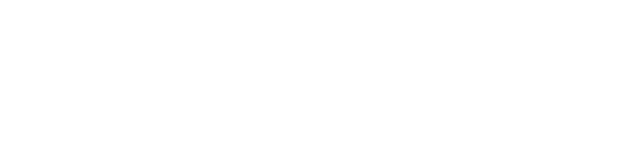
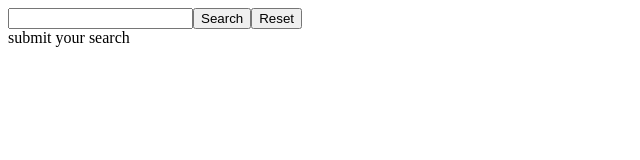
Before and after one commit to SanchitB23/dictionary-app, a Gatsby site: page / in a window 1280 px wide. Shown: the whole page, without its empty margins (0-640 px from the left). Built offline with nearby package versions, Linux system fonts and the light colour scheme; Gatsby itself is replaced by a stand-in of ours.

Commit message:
Added SearchBox.tsx and constructed Page 1 basic data

```diff
--- /dev/null
+++ b/src/components/SearchBox.tsx
@@ -0,0 +1,26 @@
+import React from 'react';
+
+interface SearchBoxInterface {
+    searchText: string,
+    setSearchText: (e: React.ChangeEvent<HTMLInputElement>) => void
+    onSubmit: () => void
+    onReset: () => void
+}
+
+const SearchBox: React.FC<SearchBoxInterface> = ({searchText, setSearchText, onSubmit, onReset}) => {
+    const onSubmitForm = (e: React.SyntheticEvent) => {
+        e.preventDefault()
+        onSubmit()
+    }
+    return (
+        <React.Fragment>
+            <form onSubmit={onSubmitForm} onReset={onReset}>
+                <input type="search" value={searchText} onChange={setSearchText}/>
+                <button type="submit">Search</button>
+                <button type="reset">Reset</button>
+            </form>
+        </React.Fragment>
+    );
+};
+
+export default SearchBox;
--- /dev/null
+++ b/src/components/TextData.tsx
@@ -0,0 +1,16 @@
+import React from 'react';
+
+interface TextDataProps {
+    data: {}
+}
+
+const TextData: React.FC<TextDataProps> = ({data}) => {
+    console.log(data)
+    return (
+        <React.Fragment>
+            Hello
+        </React.Fragment>
+    );
+};
+
+export default TextData;
--- a/src/pages/index.tsx
+++ b/src/pages/index.tsx
@@ -1,11 +1,33 @@
-import React from 'react';
+import React, {useCallback, useState} from 'react';
+import SearchBox from "../components/SearchBox";
+import TextData from "../components/TextData";
 
 const Index = () => {
-  return (
-      <div>
+    const [searchText, setSearchText] = useState('')
+    const [isReset, setIsReset] = useState(true)
+    const [isLoading, setIsLoading] = useState(false)
+    const [data, setData] = useState({})
 
-      </div>
-  );
+    const setText = (e: React.ChangeEvent<HTMLInputElement>) => {
+        setSearchText(e.target.value)
+        setIsReset(true)
+    }
+
+    const onsubmitSearch = useCallback(() => {
+        setIsLoading(true)
+        setIsReset(false)
+        setData({text: searchText})
+        setIsLoading(false)
+    }, [searchText])
+
+    const onReset = () => setIsReset(true)
+
+    return (
+        <React.Fragment>
+            <SearchBox searchText={searchText} setSearchText={setText} onSubmit={onsubmitSearch} onReset={onReset}/>
+            {isLoading ? "Loading" : isReset ? "submit your search" : <TextData data={data}/>}
+        </React.Fragment>
+    );
 };
 
 export default Index;
```
